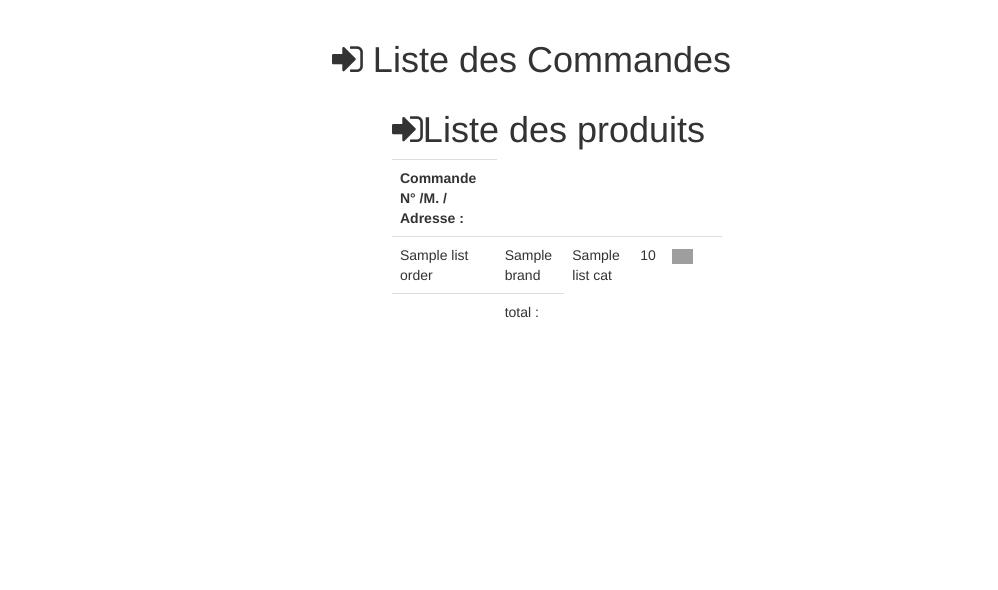
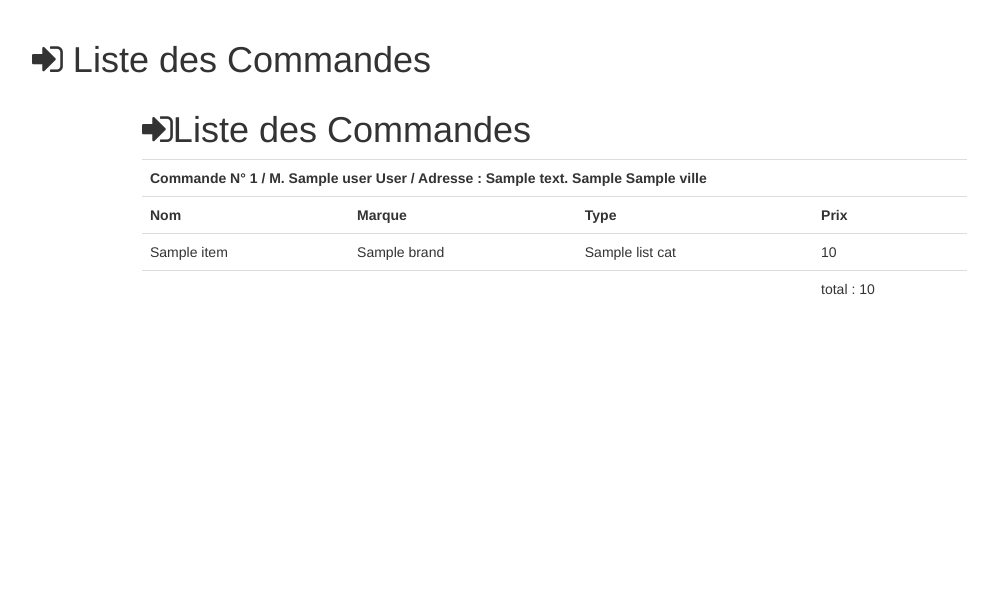
Before and after one commit to Azenberg94/pachimari, a Node server app: template WEB/pachimari/views/adminOrder.ejs in a window 1280 px wide. Shown: the part 52-642 px from the top of the page, without its empty margins (38-1036 px from the left). Run offline with Node 20, Linux system fonts and the light colour scheme; the template is opened without the code that fills it: most values are stand-ins (such as "Sample title", 1, 10 or a date in 2020); some libraries are stand-ins or nearby versions; grey boxes are pictures that could not be loaded.

Commit message:
adminOrder

```diff
--- a/WEB/pachimari/app/adminOrder.js
+++ b/WEB/pachimari/app/adminOrder.js
@@ -1,7 +1,8 @@
 module.exports = function(app, models){
 
 	var listCat;
-
+	var rp = require('request-promise');
+	var api = models.myApi;
 	// =====================================
 	// adminOrder ==============================
 	// =====================================
@@ -13,7 +14,7 @@ module.exports = function(app, models){
 			rp("http://"+api.host+"/categories/" ).then(function(body){
 				listCat = JSON.parse(body);
 			}).then(setTimeout(function(){rp("http://"+api.host+"/orders/" ).then(function(body){
-				res.render('adminORder.ejs', {msgError:"", msgValidation : msgValidation, listOrder :  JSON.parse(body), listCat : listCat, session : req.session});
+				res.render('adminORder.ejs', {listOrder :  JSON.parse(body), listCat : listCat, session : req.session});
 			})},500)
 			);
 		}
--- a/WEB/pachimari/views/adminOrder.ejs
+++ b/WEB/pachimari/views/adminOrder.ejs
@@ -10,14 +10,13 @@
 <div class="container">
 
 
-<div class="col-sm-6 col-sm-offset-3">
 
-	<h1><span class="fa fa-sign-in"></span> Liste des Commandes</h1>
+<h1><span class="fa fa-sign-in"></span> Liste des Commandes</h1>
 
 
-<div class="col-sm-8 col-sm-offset-1">
+<div class="col-sm-9 col-sm-offset-1">
 
-	<h1><span class="fa fa-sign-in"></span>Liste des produits</h1>
+	<h1><span class="fa fa-sign-in"></span>Liste des Commandes</h1>
 
 	<table class="table">
 		<%
@@ -27,18 +26,29 @@
 		%>
 
 		<tr>
-			<th>Commande N° /M. / Adresse : </th>
+			<th colspan="4">Commande N° <%=listOrder[i].user.id%> / M. <%=listOrder[i].user.name%> <%=listOrder[i].user.lastName%> / Adresse : <%=listOrder[i].user.addresse%> <%=listOrder[i].user.cp%> <%=listOrder[i].user.ville%></th>
 		</tr>
 		<tr>
-			<td><%= listOrder[i].name %></td>
-			<td><%= listOrder[i].brand %></td>
+			<th>Nom</th>
+			<th>Marque</th>
+			<th>Type</th>
+			<th>Prix</th>
+		<tr>
+		<%
+			var total = 0;
+			for(var j = 0; j<listOrder[i].items.length; j++){
+			total = total + listOrder[i].items[j].price;
+		%>
+		<tr>
+			<td><%= listOrder[i].items[j].name %></td>
+			<td><%= listOrder[i].items[j].brand %></td>
 			<td>
 			<%
 				var cat ="Aucune";
 				if(listCat){
-					for (var j = 0; j<listCat.length; j++){
-						if(listCat[j].id==listOrder[i].typeId){
-							cat=listCat[j].name
+					for (var x = 0; x<listCat.length; x++){
+						if(listCat[x].id==listOrder[i].items[j].typeId){
+							cat=listCat[x].name
 
 						}
 
@@ -47,14 +57,17 @@
 				%>
 			<%= cat %>
 			</td>
-			<td><%= listOrder[i].price %></td>
-			<td>     <img src="/<%= listOrder[i].imageURL %>" width="50%" height="50%"></td>
+			<td><%= listOrder[i].items[j].price %></td>
+
 
 
 		</tr>
+		<%
+			}
+		%>
 		<tr>
-			<td></td>
-			<td> total : </td>
+			<td colspan="3"></td>
+			<td > total : <%=total%></td>
 		</tr>
 		<%
 		}}
@@ -65,8 +78,7 @@
 
 </div>
 
-
-</div><br><br>
+<br><br>
 	<% include ./partials/footer %>
 </body>
 </html>
--- a/WEB/pachimari/views/partials/navbar.ejs
+++ b/WEB/pachimari/views/partials/navbar.ejs
@@ -21,6 +21,7 @@
 		<li><a href="/adminProduct">Gestion Produit</a></li>
 		<li><a href="/adminUser">Gestion Utilisateur</a></li>
 		<li><a href="/adminCat">Gestion Catégorie</a></li>
+		<li><a href="/adminOrder">Gestion des commandes</a></li>
 		<%
 			}
 			if(session.type){
```
Also changed, not shown: WEB/pachimari/app/image/imageURL-bb495920-13ef-fd19-d16f-7b4c7ffb5bc3.png (added).
